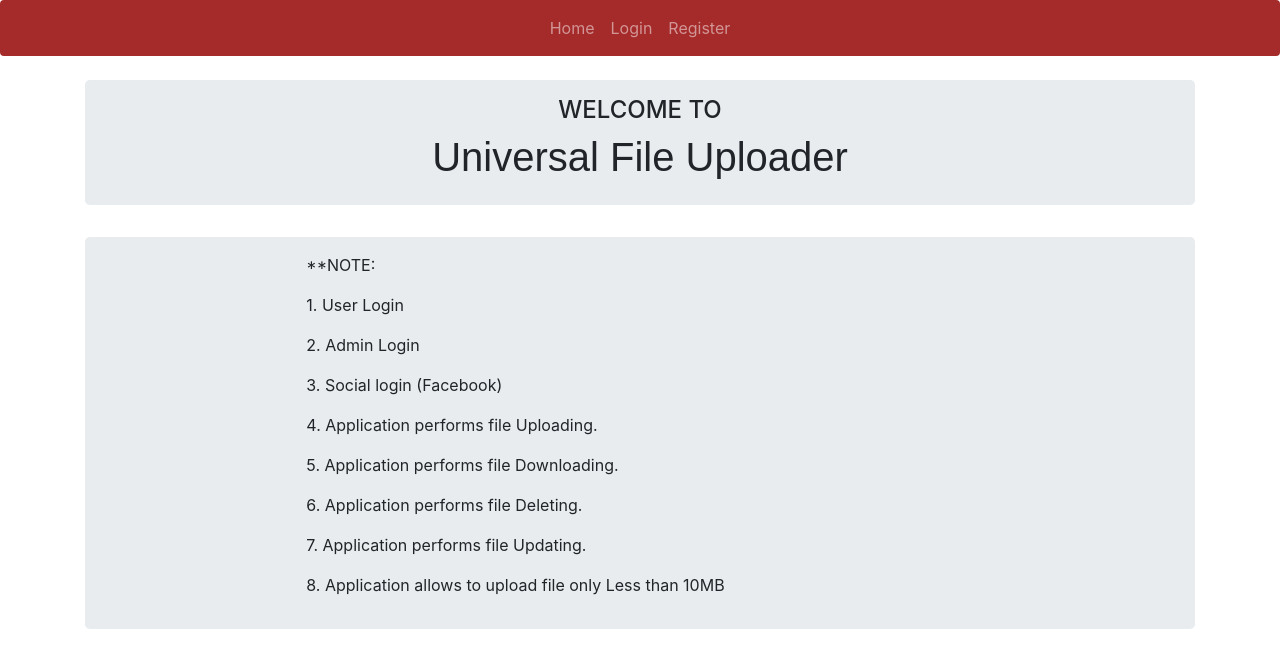
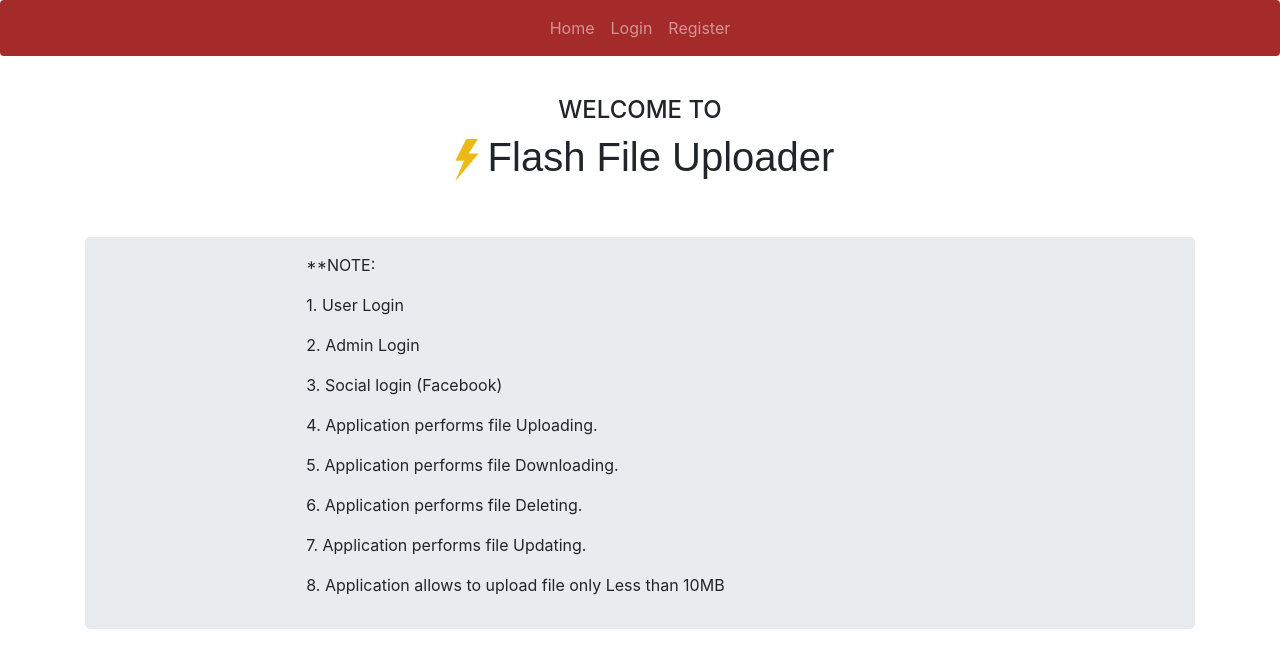
Before and after one commit to shubham05101994/Cloud-Project-One, a React (Create React App) app in the folder client/: page / in a window 1280 px wide. Shown: the top 668 px of the page. Built offline with nearby package versions, Linux system fonts and the light colour scheme.

Commit message:
Icons and name added

```diff
--- a/client/public/index.html
+++ b/client/public/index.html
@@ -5,7 +5,7 @@
     <meta http-equiv='cache-control' content='no-cache'>
 <meta http-equiv='expires' content='0'>
 <meta http-equiv='pragma' content='no-cache'>
-    <link rel="shortcut icon" href="%PUBLIC_URL%/favicon.ico" />
+    <link rel="shortcut icon" href="%PUBLIC_URL%/flash.png" />
     <meta name="viewport" content="width=device-width, initial-scale=1" />
     <meta name="theme-color" content="#000000" />
     <meta
@@ -39,7 +39,7 @@
       integrity="sha384-8iPTk2s/jMVj81dnzb/iFR2sdA7u06vHJyyLlAd4snFpCl/SnyUjRrbdJsw1pGIl"
       crossorigin="anonymous"
     ></script>
-    <title>React App</title>
+    <title>Flash Uploader</title>
   </head>
   <body>
     <noscript>You need to enable JavaScript to run this app.</noscript>
--- a/client/src/components/Landing.js
+++ b/client/src/components/Landing.js
@@ -4,11 +4,14 @@ class Landing extends Component {
   render() {
     return (
       <div className="container">
-        <div className="jumbotron mt-4">
+        <div className="jumbotron color_back mt-4">
           <div className="col-sm-8 mx-auto">
+
             <h4 className="text-center">WELCOME TO</h4>
-            <h1 className="text-center name_app">Universal File Uploader</h1>
+            <div>
 
+            <h1 className="text-center name_app"><img src="flash.png" alt="Smiley face" height="42" width="42"></img>Flash File Uploader</h1>
+            </div>
           </div>
         </div>
         <div className="jumbotron mt-4">
--- a/client/src/components/sh.css
+++ b/client/src/components/sh.css
@@ -46,6 +46,9 @@
     text-align: center;
     margin-top: 2%;
 }
+.color_back{
+    background-color: white;
+}
 .break{
     word-break: break-all;
 }
```
Also changed, not shown: client/public/flash.png (added), client/src/components/flash.png (added).
